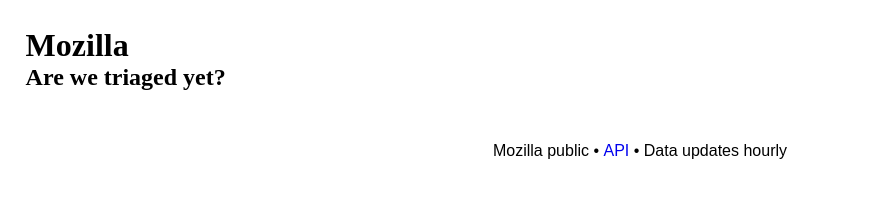
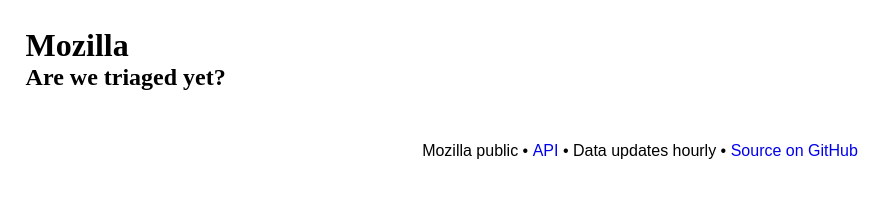
Before and after one commit to mozilla/are-we-triaged-yet, a website: page views/index.html in a window 1280 px wide. Shown: the whole page, without its empty margins (0-896 px from the left). Drawn offline with Linux system fonts and the light colour scheme; no server answers; a web font is replaced by a local one.

Commit message:
Add link to repo

```diff
--- a/views/index.html
+++ b/views/index.html
@@ -31,6 +31,7 @@
         <li>Mozilla public</li>
         <li><a href="/data">API</a></li>
         <li>Data updates hourly</li>
+        <li><a href="https://github.com/emceeaich/are-we-triaged-yet/">Source on GitHub</a></li>
       </ul>
 
     </footer>
```
